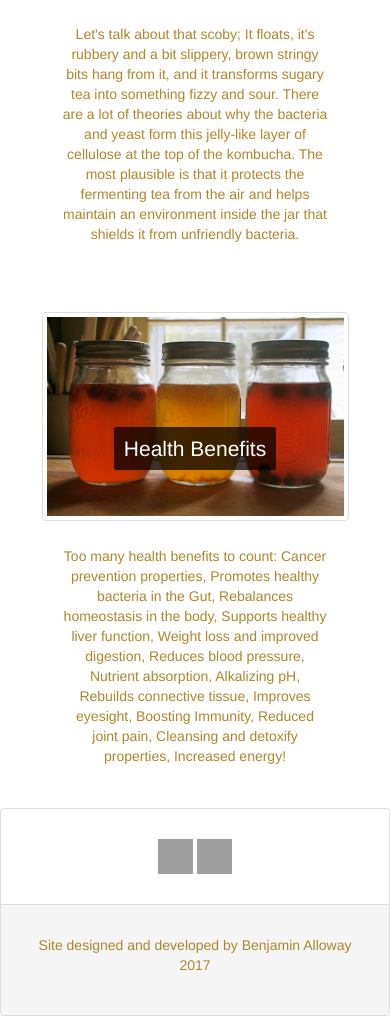
After one commit to benalloway/deckdogkombucha, a PHP site: page /kombucha.html in a window 390 px wide. The commit adds this page. Shown: the part 971-1987 px from the top of the page. Run offline with PHP 8.4, Linux system fonts and the light colour scheme; some libraries are stand-ins or nearby versions; grey boxes are pictures that could not be loaded.

Commit message:
changed website layout to add pages: contact, kombucha, about.. also added js to goToTop button to show on mobile only, and only after scroll

```diff
--- a/css/style.css
+++ b/css/style.css
@@ -123,6 +123,9 @@ form {
 }
 
 /* FOOTER */
+.panel {
+  margin-bottom: 0px;
+}
 
 .panel-body {
   padding: 30px;
@@ -135,7 +138,7 @@ form {
 /* MOBILE BUTTON */
 
 #goToTop {
-  display: block;
+  display: none;
   position: fixed;
   bottom: 20px;
   right: 30px;
@@ -155,6 +158,10 @@ form {
 /* MEDIA QUERIES SECTION */
 
 @media (min-width:768px) {
+  #goToTop {
+    display: none !important;
+  }
+
   #contact p {
   padding: 5%;
   font-size: 1.5em;
@@ -169,11 +176,6 @@ form {
     font-size: 1.75em;
   }
 
-  #goToTop {
-    display: none;
-  }
-
-
   #about p {
     font-size: 1.5em;
   }
@@ -185,7 +187,8 @@ form {
 }
 
 @media (min-width: 1200px) {
-   #contact p {
+
+#contact p {
   padding: 5%;
   font-size: 1.5em;
 }
--- /dev/null
+++ b/js/script.js
@@ -0,0 +1,16 @@
+// When the user scrolls down 20px from the top of the document, show the button
+window.onscroll = function() {scrollFunction()};
+
+function scrollFunction() {
+    if (document.body.scrollTop > 80 || document.documentElement.scrollTop > 80) {
+        document.getElementById("goToTop").style.display = "block";
+    } else {
+        document.getElementById("goToTop").style.display = "none";
+    }
+}
+
+// When the user clicks on the button, scroll to the top of the document
+function topFunction() {
+    document.body.scrollTop = 0; // For Safari
+    document.documentElement.scrollTop = 0; // For Chrome, Firefox, IE and Opera
+}
--- /dev/null
+++ b/kombucha.html
@@ -0,0 +1,77 @@
+<!DOCTYPE html>
+<html>
+<head>
+	<title>DDK Contact</title>
+
+		<meta name="viewport" content="width=device-width">
+		<link rel="icon" type="image/png" href="css/img/DDK_Logo-01.png"/>
+		<!-- CSS -->
+		<link rel="stylesheet" href="https://maxcdn.bootstrapcdn.com/bootstrap/3.3.7/css/bootstrap.min.css" integrity="sha384-BVYiiSIFeK1dGmJRAkycuHAHRg32OmUcww7on3RYdg4Va+PmSTsz/K68vbdEjh4u" crossorigin="anonymous">
+		<link rel="stylesheet" href="css/style.css">
+		<!-- scripts -->
+		<script src="https://code.jquery.com/jquery-3.2.1.slim.min.js" integrity="sha384-KJ3o2DKtIkvYIK3UENzmM7KCkRr/rE9/Qpg6aAZGJwFDMVNA/GpGFF93hXpG5KkN" crossorigin="anonymous"></script>
+		<script src="https://cdnjs.cloudflare.com/ajax/libs/popper.js/1.12.9/umd/popper.min.js" integrity="sha384-ApNbgh9B+Y1QKtv3Rn7W3mgPxhU9K/ScQsAP7hUibX39j7fakFPskvXusvfa0b4Q" crossorigin="anonymous"></script>
+		<script src="https://maxcdn.bootstrapcdn.com/bootstrap/4.0.0-beta.3/js/bootstrap.min.js" integrity="sha384-a5N7Y/aK3qNeh15eJKGWxsqtnX/wWdSZSKp+81YjTmS15nvnvxKHuzaWwXHDli+4" crossorigin="anonymous"></script>
+		<script type="text/javascript" src="js/script.js"></script>
+</head>
+<body>
+<div class="container-fluid">
+<!-- NAVBAR -->
+	<nav class="navbar navbar-default">
+	  <div class="container-fluid">
+	    <div class="navbar-header">
+	      <button type="button" class="navbar-toggle collapsed" data-toggle="collapse" data-target="#bs-example-navbar-collapse-1" aria-expanded="false">
+	        <span class="sr-only">Toggle navigation</span>
+	        <span class="icon-bar"></span>
+	        <span class="icon-bar"></span>
+	        <span class="icon-bar"></span>
+	      </button>
+	      <a class="navbar-brand" id="nav" href="index.html">Deck Dog Kombucha</a>
+	    </div>
+	    <div class="collapse navbar-collapse" id="bs-example-navbar-collapse-1">
+	      <ul class="nav navbar-nav navbar-right">
+	        <li><a href="about.html" id="nav">About DDK</a></li>
+	        <li><a href="contact.html" id="nav">Contact Me</a></li>
+	        <li><a href="kombucha.html" id="nav">Kombucha</a></li>
+	      </ul>
+	    </div>   <!-- /.navbar-collapse -->
+	  </div>     <!-- /.container-fluid -->
+	</nav>
+
+<!-- KOMBUCHA SECTION -->
+	<div class="container-fluid text-center" id="portfolio">
+	    <h2>KOMBUCHA</h2>
+	    <hr>
+	    <div class="row">
+	      <div class="col-xs-12 col-md-6" id="portfolio-img"><img src="css/img/kombucha1.jpg" alt="my updated resume" class="img-thumbnail" title="Kombucha Tea"><!-- text over --> <h3><span>Kombucha Tea</span></h3></div>
+	      <div class="col-xs-12 col-md-6"><p>Kombucha starts out as a sugary tea, which is then fermented with the help of a scoby. SCOBY is actually an acronym for symbiotic culture of bacteria and yeast. It's very close cousins to the mother used to make vinegar. The scoby bacteria and yeast eat most of the sugar in the tea, transforming the tea into a refreshingly fizzy, slightly sour fermented (but mostly non-alcoholic) beverage that is relatively low in calories and sugar.</p></div>
+	    </div>
+	    <div class="row">
+	      <div class="col-xs-12 col-md-6" id="portfolio-img"><img src="css/img/scoby2.jpg" alt="The Scoby" class="img-thumbnail" title="Project from 2017 Career Labs week">  <!-- text over --> <h3><span>The Scoby</span></h3></div>
+	      <div class="col-xs-12 col-md-6"><p>Let's talk about that scoby; It floats, it's rubbery and a bit slippery, brown stringy bits hang from it, and it transforms sugary tea into something fizzy and sour. There are a lot of theories about why the bacteria and yeast form this jelly-like layer of cellulose at the top of the kombucha. The most plausible is that it protects the fermenting tea from the air and helps maintain an environment inside the jar that shields it from unfriendly bacteria.</p></div>
+	    </div>
+	    <div class="row">
+	      <div class="col-xs-12 col-md-6" id="portfolio-img"><img src="css/img/kombucha2.jpg" alt="Health Benefits" class="img-thumbnail" title="Project from 2017 Career Labs week">  <!-- text over --> <h3><span>Health Benefits</span></h3></div>
+	      <div class="col-xs-12 col-md-6"><p>Too many health benefits to count: Cancer prevention properties, Promotes healthy bacteria in the Gut, Rebalances homeostasis in the body, Supports healthy liver function, Weight loss and improved digestion, Reduces blood pressure, Nutrient absorption, Alkalizing pH, Rebuilds connective tissue, Improves eyesight, Boosting Immunity, Reduced joint pain, Cleansing and detoxify properties, Increased energy!</p>
+	      </div>
+	    </div>
+	</div>
+
+</div>
+
+<!-- FOOTER SECTION-->
+<div class="panel panel-default text-center">
+<div class="panel-body">
+  <div>
+    <a href="https://www.linkedin.com/in/chrispjohnson1" target="_blank"><img title="LinkedIn" alt="LinkedIn" src="https://socialmediawidgets.files.wordpress.com/2014/03/linkedin1.png" width="35" height="35" /></a>
+    <a href="https://www.facebook.com/profile.php?id=100014739340421" target="_blank"><img title="Facebook" alt="Facebook" src="https://socialmediawidgets.files.wordpress.com/2014/03/facebook1.png" width="35" height="35" /></a>
+  </div>
+</div>
+<div class="panel-footer"><p>Site designed and developed by Benjamin Alloway 2017</p></div>
+</div>
+
+<!-- scroll to top button - using CSS instead of JS for safari on iphones-->
+<a href="index.html"><button id="goToTop" title="Go to top" class="btn btn-primary"><span class="goToTop">TOP</span></button></a>
+
+</body>
+</html>
```
Also changed, not shown: about.html (added, +71 -0 lines), contact.html (added, +58 -0 lines), index.html (+18 -60 lines).
